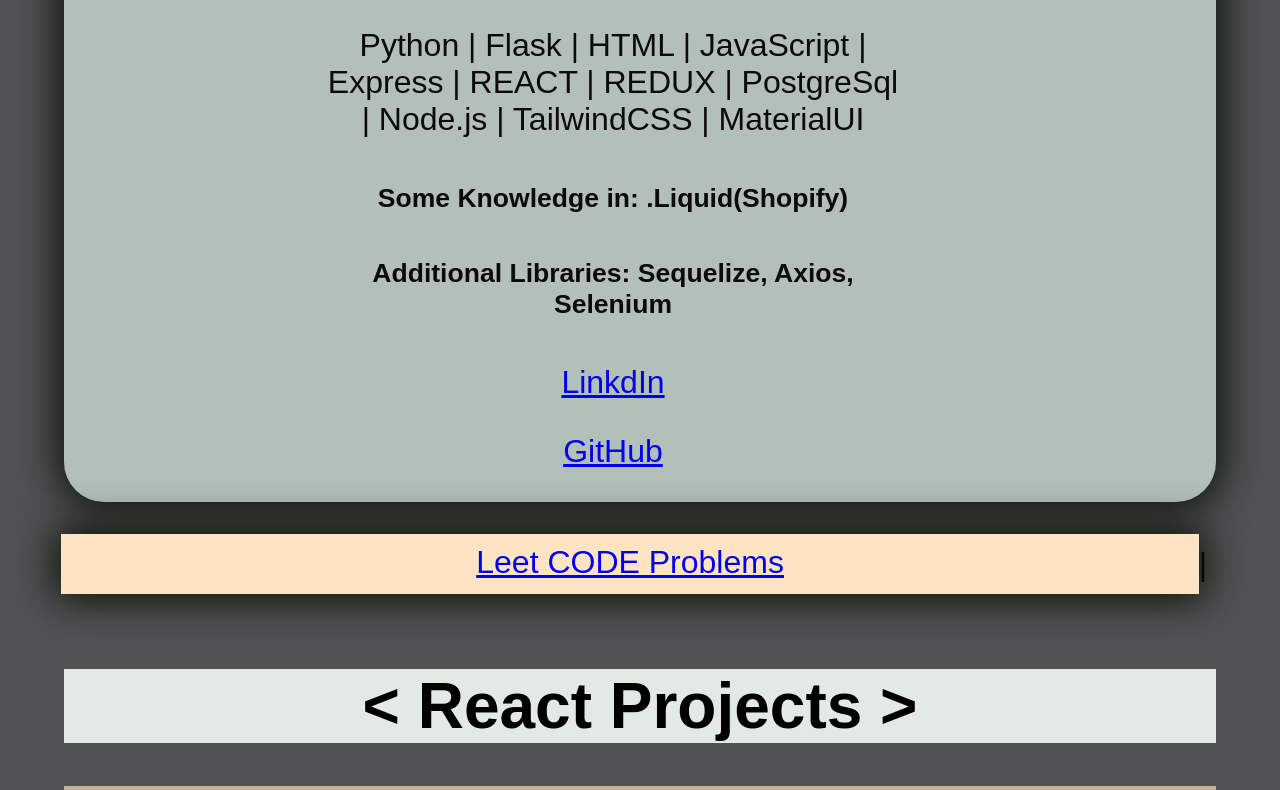
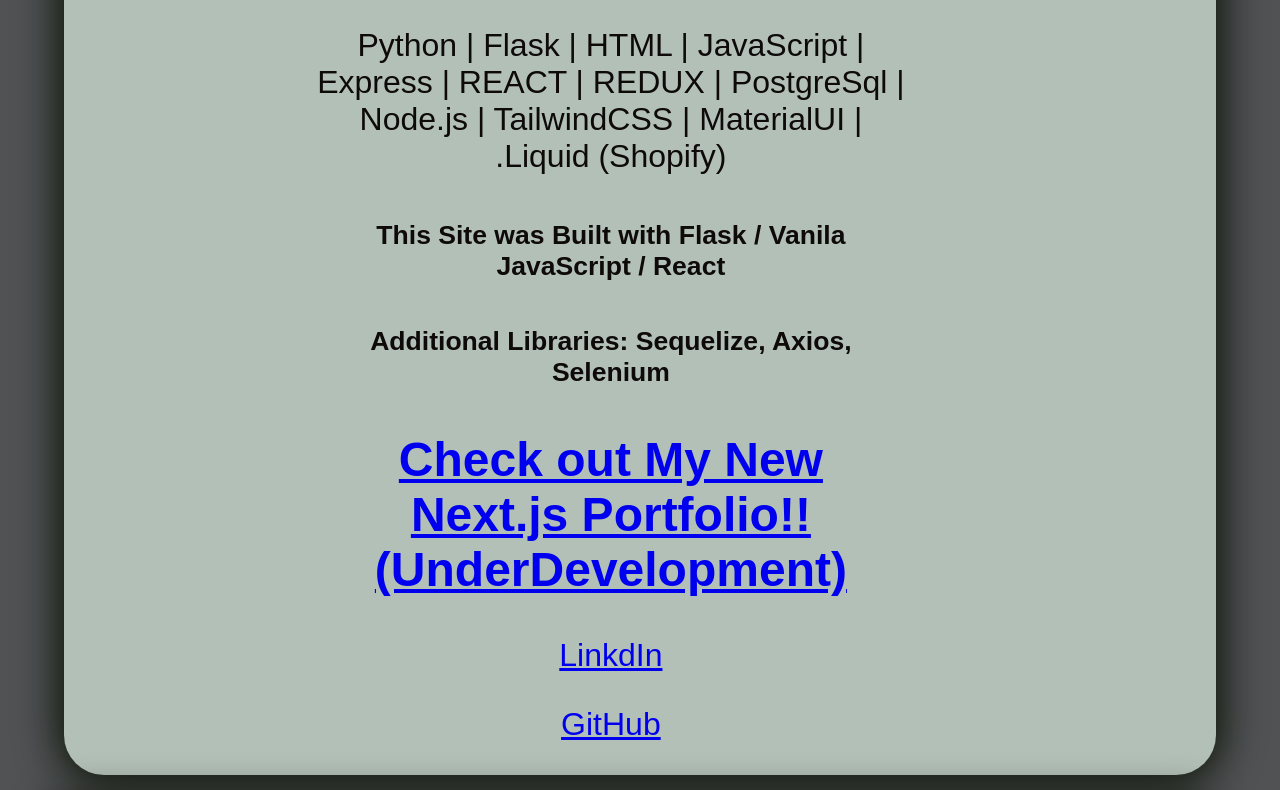
Before and after one commit to apophis51/Portfolio, a React app: page templates/index.html in a window 1280 px wide. Shown: the part 426-1216 px from the top of the page. Built offline with nearby package versions, Linux system fonts and the light colour scheme.

Commit message:
site links update

```diff
--- a/templates/index.html
+++ b/templates/index.html
@@ -39,9 +39,10 @@
 
 
             <h4>Largo,FL</h4>
-            <p>Python | Flask | HTML | JavaScript | Express | REACT | REDUX | PostgreSql | Node.js | TailwindCSS | MaterialUI</p>
-            <h5>Some Knowledge in: .Liquid(Shopify)</h5>
+            <p>Python | Flask | HTML | JavaScript | Express | REACT | REDUX | PostgreSql | Node.js | TailwindCSS | MaterialUI | .Liquid (Shopify) </p>
+            <h5>This Site was Built with Flask / Vanila JavaScript / React</h5>
             <h5>Additional Libraries: Sequelize, Axios, Selenium</h5>
+            <h1 style = "color: rgb(138, 0, 0)"><a href = 'https://malcmind.com'>Check out My New Next.js Portfolio!! (UnderDevelopment)</a></h1>
             <p><a href = 'https://www.linkedin.com/in/malcolm-vernon-5734bb1a/'>LinkdIn</a></p>
             <p><a href = 'https://github.com/apophis51'>GitHub</a></p>
         </div>
```
